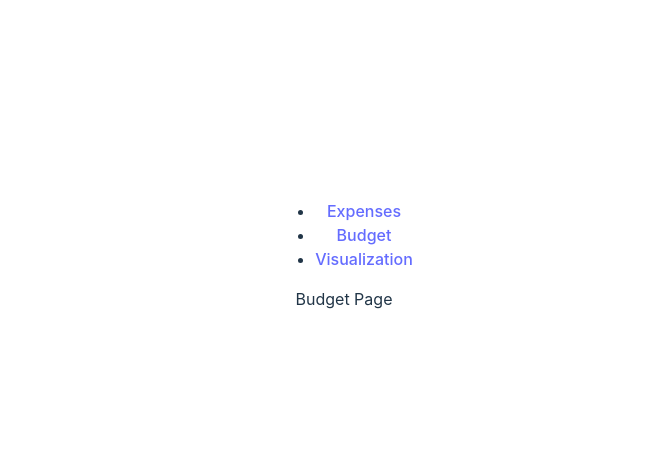
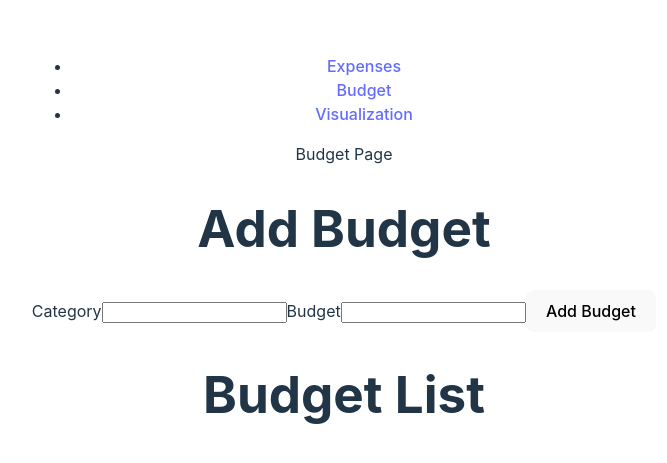
Before and after one commit to Akhee123/personal-finance-app, a React (Vite) app: page /budget in a window 1280 px wide. Shown: the part 153-616 px from the top of the page, without its empty margins (296-963 px from the left). Built offline with nearby package versions, Linux system fonts and the light colour scheme.

Commit message:
Budget Page Basic components

```diff
--- a/src/App.jsx
+++ b/src/App.jsx
@@ -1,26 +1,35 @@
 import "./App.css";
 import { createBrowserRouter, RouterProvider } from "react-router-dom";
+import { useState, createContext } from "react";
 
 import Root from "./pages/Root";
 import BudgetPage from "./pages/BudgetPage/BudgetPage";
 import ExpensesPage from "./pages/ExpensesPage/ExpensesPage";
 import VisualizationPage from "./pages/VisualizationPage/VisualizationPage";
 
+export const AppContext = createContext();
+
 const router = createBrowserRouter([
   {
     path: '/',
     element: <Root />,
     children: [
-      {path: 'expenses', element: <ExpensesPage />},
-      {path: 'budget', element: <BudgetPage />},
-      {path: 'visualization', element: <VisualizationPage />}
+      { path: 'expenses', element: <ExpensesPage /> },
+      { path: 'budget', element: <BudgetPage /> },
+      { path: 'visualization', element: <VisualizationPage /> }
     ]
   }
 ]);
 
 function App() {
 
-  return <RouterProvider router={router} />;
+  const [category, setCategory] = useState([]);
+  const [expenses, setExpenses] = useState([]);
+  return (
+    <AppContext.Provider value={{category, setCategory, expenses, setExpenses}}>
+      <RouterProvider router={router} />
+    </AppContext.Provider>
+  )
 }
 
 export default App;
--- /dev/null
+++ b/src/components/Budget/AddBudget/AddBudget.jsx
@@ -0,0 +1,37 @@
+
+import { useContext } from "react";
+import { AppContext } from "../../../App";
+
+function AddBudget() {
+
+    const context = useContext(AppContext);
+
+    function submitHandler(event) {
+        event.preventDefault();
+
+        const form = event.target;
+        const formData = new FormData(form);
+        const formObj = Object.fromEntries(formData.entries());
+        context.setCategory(prevState => {
+            return [...prevState, formObj];
+        });
+    }
+
+    return (
+        <>
+            <h1>Add Budget</h1>
+            <form onSubmit={submitHandler}>
+                <label htmlFor="category">Category</label>
+                <input type="text" name="category" />
+
+                <label htmlFor="budget">Budget</label>
+                <input type="number" name="budget" />
+
+                <button type="submit">Add Budget</button>
+
+            </form>
+        </>
+    );
+}
+
+export default AddBudget;
--- /dev/null
+++ b/src/components/Budget/Budget/Budget.jsx
@@ -0,0 +1,12 @@
+
+function Budget(props) {
+
+    return (
+        <>
+            <h1>{props.budget}</h1>
+            <h4>{props.category}</h4>
+        </>
+    );
+}
+
+export default Budget;
--- /dev/null
+++ b/src/components/Budget/BudgetList/BudgetList.jsx
@@ -0,0 +1,27 @@
+import { useContext } from "react";
+import { AppContext } from "../../../App";
+import Budget from "../Budget/Budget"
+
+function BudgetList() {
+
+    const context = useContext(AppContext);
+
+    return (
+        <>
+        <h1>Budget List</h1>
+            {context.category.map((element, index) => {
+                return (
+                    <Budget
+                        key={index}
+                        budget={element.budget}
+                        category={element.category}
+                    />
+                )
+            })}
+        </>
+    );
+}
+
+
+
+export default BudgetList;
--- a/src/components/Expenses/AddExpense/AddExpense.jsx
+++ b/src/components/Expenses/AddExpense/AddExpense.jsx
@@ -1,9 +1,9 @@
-import { ExpenseContext } from "../../../pages/ExpensesPage/ExpensesPage";
+import {  AppContext } from "../../../App";
 import { useContext } from "react";
 
 function AddExpense() {
 
-    const context = useContext(ExpenseContext);
+    const context = useContext(AppContext);
 
     function submitHandler(event){
         event.preventDefault();
@@ -19,7 +19,7 @@ function AddExpense() {
     return (
         <>
             <h1>Add AddExpense</h1>
-            <form method="post" onSubmit={submitHandler}>
+            <form onSubmit={submitHandler}>
                 <label htmlFor="item">Item</label>
                 <input type="text" name="item" />
 
--- a/src/components/Expenses/ExpenseList/ExpenseList.jsx
+++ b/src/components/Expenses/ExpenseList/ExpenseList.jsx
@@ -1,10 +1,10 @@
 import { useContext } from "react";
-import { ExpenseContext } from "../../../pages/ExpensesPage/ExpensesPage";
+import { AppContext } from "../../../App";
 import Expense from "../Expense/Expense";
 
 function ExpenseList() {
 
-    const context = useContext(ExpenseContext);
+    const context = useContext(AppContext);
 
     return (
         <>
--- a/src/pages/BudgetPage/BudgetPage.jsx
+++ b/src/pages/BudgetPage/BudgetPage.jsx
@@ -1,8 +1,12 @@
+import AddBudget from "../../components/Budget/AddBudget/AddBudget";
+import BudgetList from "../../components/Budget/BudgetList/BudgetList";
 
 function BudgetPage() {
     return (
       <>
         <div>Budget Page</div>
+        <AddBudget />
+        <BudgetList />
       </>
     );
   }
--- a/src/pages/ExpensesPage/ExpensesPage.jsx
+++ b/src/pages/ExpensesPage/ExpensesPage.jsx
@@ -1,20 +1,15 @@
-import { createContext, useState } from "react";
 import AddExpense from "../../components/Expenses/AddExpense/AddExpense";
 import ExpenseList from "../../components/Expenses/ExpenseList/ExpenseList";
 import FilterExpense from "../../components/Expenses/FilterExpense/FilterExpense";
 
-export const ExpenseContext = createContext();
+function ExpensesPage() {
 
-function ExpensesPage() {
-  const [expenses, setExpenses] = useState([]);
     return (
       <>
         <div>Expenses Page</div>
-        <ExpenseContext.Provider value={{expenses, setExpenses}}>
           <AddExpense />
           <ExpenseList />
           <FilterExpense />
-        </ExpenseContext.Provider>
       </>
     );
   }
```
Also changed, not shown: src/components/Expenses/Expense/Expense.jsx (line endings or trailing spaces).
